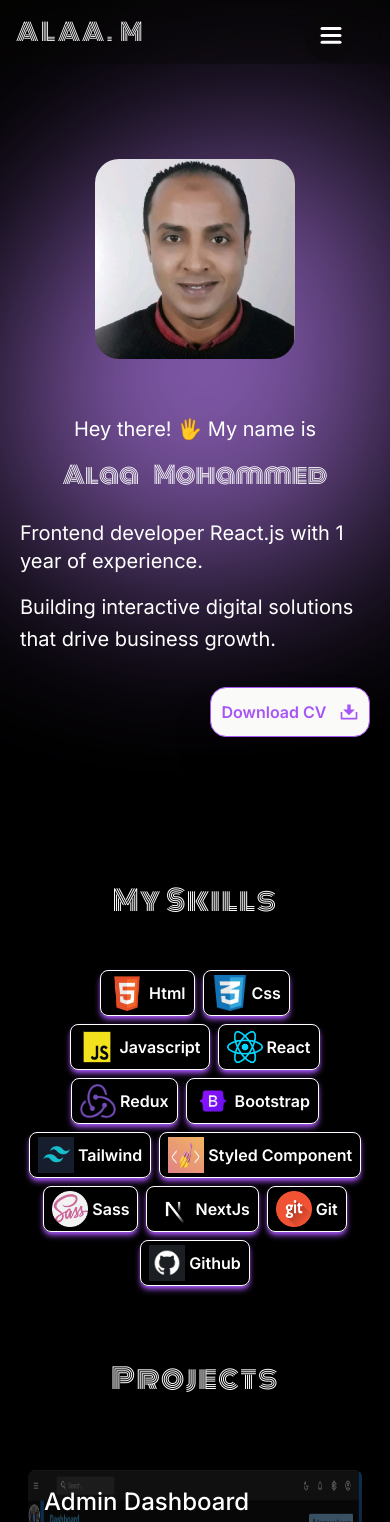
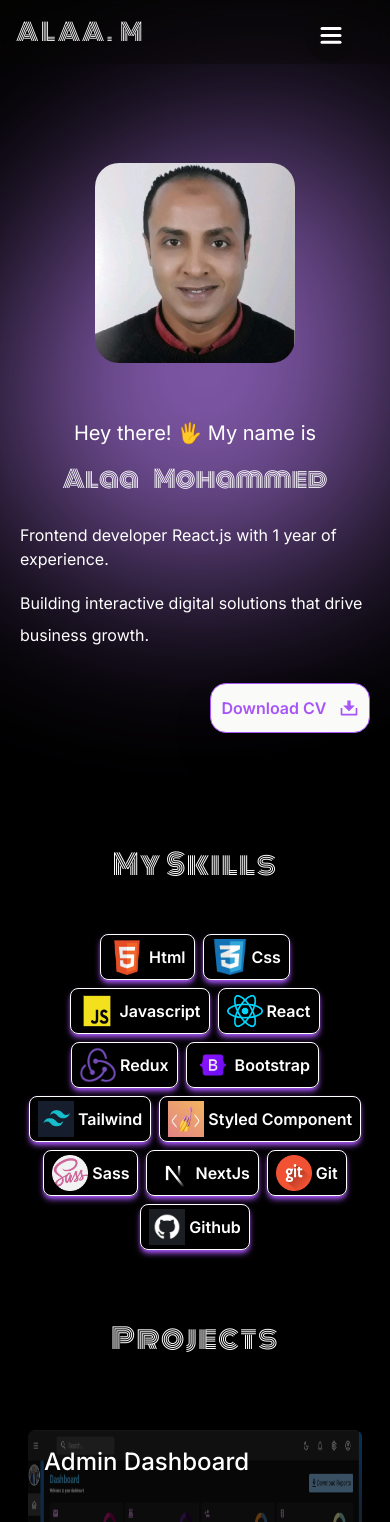
Before and after one commit to Alaa8884/alaa-portfolio, a React (Vite) app: page / in a window 390 px wide. Shown: the top 1522 px of the page. Built offline with nearby package versions, Linux system fonts and the light colour scheme.

Commit message:
Fix some error in media responsive

```diff
--- a/src/App.jsx
+++ b/src/App.jsx
@@ -11,7 +11,7 @@ function App() {
       <Header />
       <main className="relative z-30 mx-auto max-w-7xl overflow-x-hidden antialiased">
         <Hero />
-        <Skills/>
+        <Skills />
         <Projects />
       </main>
     </>
--- a/src/assets/constants/index.js
+++ b/src/assets/constants/index.js
@@ -7,7 +7,7 @@ export const MENULINKS = [
   { href: '#about', label: 'About' },
   { href: '#skills', label: 'Skills' },
   { href: '#projects', label: 'Projects' },
-  { href: '#testimonials', label: 'Testimonials' },
+  { href: '#services', label: 'Services' },
   { href: '#contact', label: 'Contact' },
 ];
 
--- a/src/components/hero/Hero.jsx
+++ b/src/components/hero/Hero.jsx
@@ -49,13 +49,13 @@ function Hero() {
             Alaa <span className="ml-3">Mohammed</span>
           </motion.h1>
           <motion.p
-            className="mb-4 text-xl md:text-2xl"
+            className="mb-4 text-base md:text-2xl"
             variants={textVariants}
           >
             Frontend developer React.js with 1 year of experience.
           </motion.p>
           <motion.p
-            className="text-xl leading-8 md:text-2xl"
+            className="text-base leading-8 md:text-2xl"
             variants={textVariants}
           >
             Building interactive digital solutions that drive business growth.
--- a/src/components/skills/Skills.jsx
+++ b/src/components/skills/Skills.jsx
@@ -15,7 +15,7 @@ import SkillCard from './SkillCard';
 
 function Skills() {
   return (
-    <section className="skills-section mx-1 px-6 py-9">
+    <section className="skills-section mx-1 px-6  min-h-96 mb-8" id='skills'>
       <SectionHeading>My Skills</SectionHeading>
       <div className="mt-12 flex flex-wrap items-center justify-center gap-2">
         <SkillCard image={Html}>Html</SkillCard>
```
